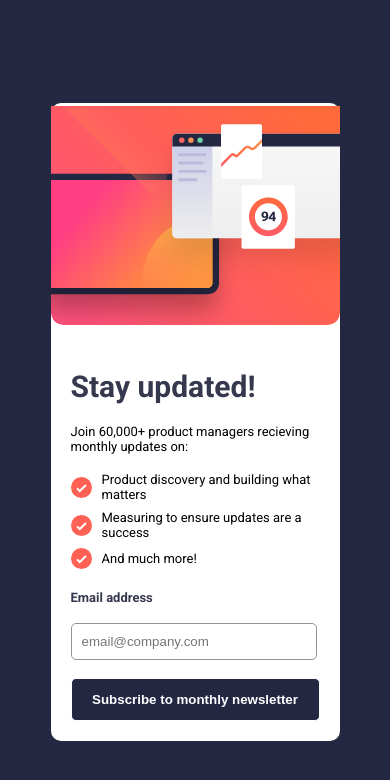
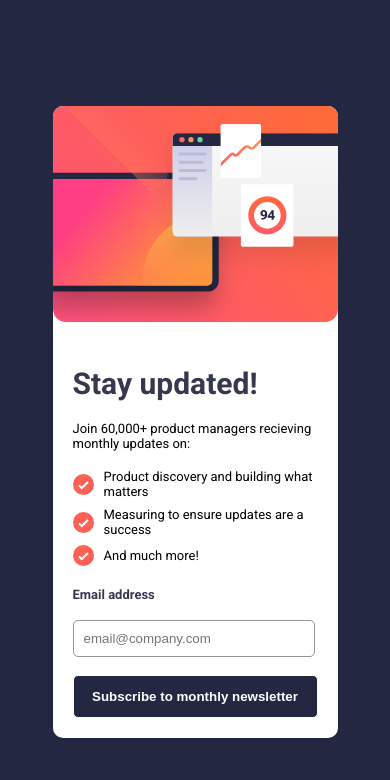
Before and after one commit to chiomaineh/newsletter-sign-up, a plain HTML site: page index.html in a window 390 px wide. Drawn offline with Linux system fonts and the light colour scheme.

Commit message:
updating css

```diff
--- a/style.css
+++ b/style.css
@@ -196,8 +196,7 @@
   .sign-up-pic-mobile img {
     width: 100%;
     object-fit: cover;
-    margin-top: 3px;
-
+    border-radius: 10px 10px
   }
 
 
@@ -211,7 +210,7 @@
     flex-direction: column;
     border-radius: 10px;
     font-size: 13px;
-    max-width: 289px;
+    max-width: 285px;
     padding: 0;
   }
 
```
